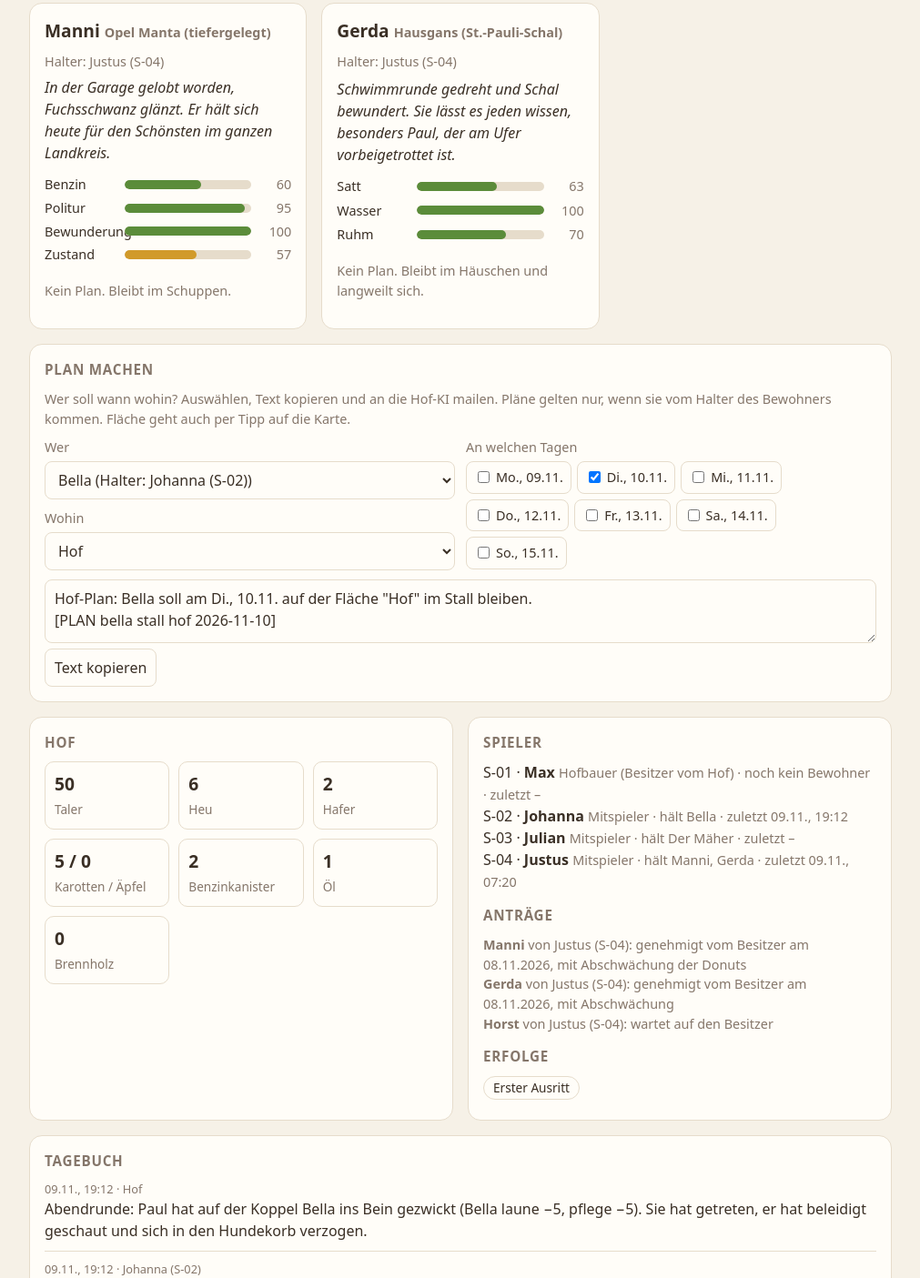
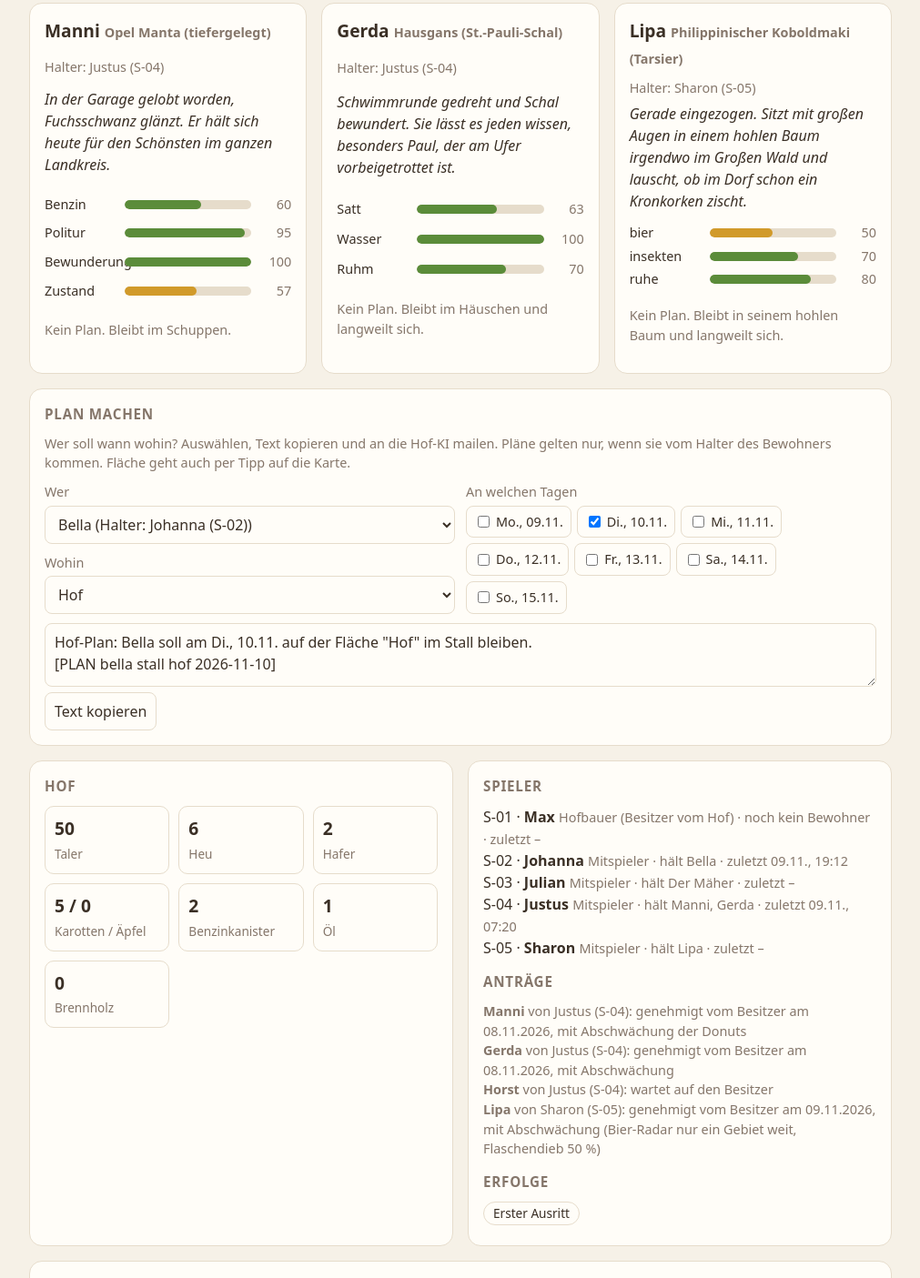
Before and after one commit to Pufferspeicher21/seiten, a plain HTML site: page hof/index.html in a window 1280 px wide. Shown: the part 1395-2800 px from the top of the page at 91% size, without its empty margins (134-1145 px from the left). Drawn offline with Linux system fonts and the light colour scheme.

Commit message:
Hof: Lipa zieht ein (S-05)

```diff
--- a/hof/index.html
+++ b/hof/index.html
@@ -132,7 +132,7 @@ const NAMEN = { satt: 'Satt', laune: 'Laune', fitness: 'Fitness', pflege: 'Pfleg
   benzin: 'Benzin', oel: 'Öl', messer: 'Messer', zustand: 'Zustand', politur: 'Politur', bewunderung: 'Bewunderung', energie: 'Energie', wasser: 'Wasser', ruhm: 'Ruhm' };
 const AKTION = { tier: { weide: 'weiden', wiese: 'weiden', obstwiese: 'weiden', hof: 'stall' },
   geraet: { weide: 'maehen', wiese: 'maehen', obstwiese: 'maehen', hof: 'schuppen', wald: 'holz' } };
-const AKTION_TEXT = { donuts: 'Donuts drehen', garage: 'in der Garage bleiben', hupen: 'auf dem Hofplatz hupen und röhren', angeben: 'durchs Dorf fahren und angeben', weiden: 'weiden', maehen: 'mähen', stall: 'im Stall bleiben', huette: 'in der Hütte bleiben', schwimmen: 'schwimmen und schnattern', schuppen: 'im Schuppen bleiben', holz: 'Holz machen' };
+const AKTION_TEXT = { donuts: 'Donuts drehen', garage: 'in der Garage bleiben', hupen: 'auf dem Hofplatz hupen und röhren', angeben: 'durchs Dorf fahren und angeben', weiden: 'weiden', maehen: 'mähen', stall: 'im Stall bleiben', huette: 'in der Hütte bleiben', schwimmen: 'schwimmen und schnattern', schuppen: 'im Schuppen bleiben', holz: 'Holz machen', kneipe: 'in die Dorfkneipe schleichen und auf Bier lauern', insekten: 'Insekten jagen' };
 const FARBE = { tier: '#c06a3a', geraet: '#5b63b5', frei: '#0a4ea2' };
 const farbeVon = b => b.frei ? FARBE.frei : FARBE[b.typ];
 const esc = s => String(s ?? '').replace(/[&<>"]/g, c => ({ '&': '&amp;', '<': '&lt;', '>': '&gt;', '"': '&quot;' }[c]));
@@ -268,18 +268,18 @@ function tierZustand(b, t, gefahr, gefahrBei) {
   const wackel = (p, s = 2) => { const q = t.getTime() / 1000; return [p[0] + Math.sin(q / 3 + hash(b.id) % 7) * s, p[1] + Math.cos(q / 4) * s]; };
   if (b.ausgebuext) return { pos: wackel(K.punkte.dorf, 4), text: 'ist ausgebüxt und steht beim Nachbarn im Dorf', bubble: '?' };
   const o = tagesOrt(b, tag);
-  if (!o.f || o.aktion === 'stall' || o.aktion === 'huette') return { pos: wackel(stall, 1), text: (b.zuhause_punkt ? 'sitzt in ihrer Hütte' : 'steht im Stall') + ' und wartet auf einen Befehl von ' + (spielerName(b.halter).split(' (')[0] || 'ihrem Halter') + ' (langweilt sich)' };
-  if (min < 420 || min >= 1170) return { pos: wackel(stall, 1), text: 'schläft im ' + (b.zuhause_punkt ? 'Häuschen' : 'Stall') };
+  if (!o.f || o.aktion === 'stall' || o.aktion === 'huette') return { pos: wackel(stall, 1), text: ((b.heim || {}).sitzt || (b.zuhause_punkt ? 'sitzt in ihrer Hütte' : 'steht im Stall')) + ' und wartet auf einen Befehl von ' + (spielerName(b.halter).split(' (')[0] || 'ihrem Halter') + ' (langweilt sich)' };
+  if (min < 420 || min >= 1170) return { pos: wackel(stall, 1), text: (b.heim || {}).schlaeft || 'schläft im ' + (b.zuhause_punkt ? 'Häuschen' : 'Stall') };
   const fl = flecken(o.f, tag), slot = 15, k = Math.floor((min - 440) / slot);
   const wp = i => { if (i < 0) return stall; const g = gefahrBei && gefahrBei(440 + i * slot); return zufallsPunkt(o.f, rng(b.id + tag + 'wp' + i), fl, g ? p => dist(p, g) < 170 ? -10 : 0 : null); };
   let pos, text;
   if (min < 440) { pos = lerp(stall, wp(0), ease((min - 420) / 20)); text = 'geht raus zur Fläche „' + o.f.name + '“'; }
-  else if (min >= 1150) { pos = lerp(wp(Math.floor((1150 - 440) / slot)), stall, ease((min - 1150) / 20)); text = 'geht zurück ' + (b.zuhause_punkt ? 'in ihre Hütte' : 'in den Stall'); }
+  else if (min >= 1150) { pos = lerp(wp(Math.floor((1150 - 440) / slot)), stall, ease((min - 1150) / 20)); text = (b.heim || {}).zurueck || 'geht zurück ' + (b.zuhause_punkt ? 'in ihre Hütte' : 'in den Stall'); }
   else {
     const inSlot = (min - 440) - k * slot, a = wp(k - 1 < 0 ? 0 : k - 1), z = wp(k);
     pos = inSlot < 4 && k > 0 ? lerp(a, z, ease(inSlot / 4)) : wackel(z, 1.5);
     const g = (S.flaechen[o.f.id] || {}).gras ?? 50;
-    text = o.f.art === 'teich' ? (inSlot < 4 && k > 0 ? 'paddelt quer über den Teich' : 'schwimmt auf dem Teich und schnattert') : (inSlot < 4 && k > 0 ? 'sucht sich eine neue Stelle, Fläche ' : 'grast, Fläche ') + '„' + o.f.name + '“' + (g < 30 ? ' (Gras viel zu kurz, sie meckert)' : '');
+    text = o.aktion !== 'weiden' && AKTION_TEXT[o.aktion] && o.aktion !== 'schwimmen' ? AKTION_TEXT[o.aktion] + ', Fläche „' + o.f.name + '“' : o.f.art === 'teich' ? (inSlot < 4 && k > 0 ? 'paddelt quer über den Teich' : 'schwimmt auf dem Teich und schnattert') : (inSlot < 4 && k > 0 ? 'sucht sich eine neue Stelle, Fläche ' : 'grast, Fläche ') + '„' + o.f.name + '“' + (g < 30 ? ' (Gras viel zu kurz, sie meckert)' : '');
   }
   let bubble = null;
   if (gefahr && dist(pos, gefahr) < 90 && o.f && o.f.punkte) {
@@ -494,7 +494,7 @@ function zeigeBewohner() {
       <p class="stimmung">${b.ausgebuext ? '<span class="warn">Ausgebüxt! Muss abgeholt werden.</span>' : esc(b.stimmung)}</p>
       ${bars}
       ${niedrig.length ? `<p class="warn">Braucht dringend: ${niedrig.join(', ')}</p>` : ''}
-      <p class="sub">${b.frei ? 'Hört auf niemanden. Macht, was er will. Gerade: ' + esc((zustand[b.id] || {}).text || '') : plan.length ? 'Plan: ' + plan.join(' · ') : 'Kein Plan. ' + (b.typ === 'tier' ? 'Bleibt im ' + (b.zuhause_punkt ? 'Häuschen' : 'Stall') + ' und langweilt sich.' : 'Bleibt im Schuppen.')}</p>
+      <p class="sub">${b.frei ? 'Hört auf niemanden. Macht, was er will. Gerade: ' + esc((zustand[b.id] || {}).text || '') : plan.length ? 'Plan: ' + plan.join(' · ') : 'Kein Plan. ' + (b.typ === 'tier' ? ((b.heim || {}).bleibt || 'Bleibt im ' + (b.zuhause_punkt ? 'Häuschen' : 'Stall')) + ' und langweilt sich.' : 'Bleibt im Schuppen.')}</p>
     </section>`;
   }).join('');
 }
--- a/hof/spielstand.json
+++ b/hof/spielstand.json
@@ -38,6 +38,11 @@
     {
       "id": "S-04",
       "name": "Justus",
+      "rolle": "mitspieler"
+    },
+    {
+      "id": "S-05",
+      "name": "Sharon",
       "rolle": "mitspieler"
     }
   ],
@@ -227,15 +232,57 @@
         "obstwiese": "weiden",
         "hof": "huette"
       }
+    },
+    {
+      "id": "lipa",
+      "name": "Lipa",
+      "typ": "tier",
+      "art": "Philippinischer Koboldmaki (Tarsier)",
+      "halter": "S-05",
+      "beschreibung": "Winziger Koboldmaki mit riesigen Kulleraugen, nachtaktiv und ein großartiger Springer. Ob Herr oder Dame, weiß niemand, alle sagen einfach Lipa. Liebt Bier über alles. Wo ein Bier aufgeht, ist Lipa nicht weit, und danach hört man irgendwo ein schiefes, glückliches Lied.",
+      "werte": {
+        "bier": 50,
+        "insekten": 70,
+        "ruhe": 80
+      },
+      "stimmung": "Gerade eingezogen. Sitzt mit großen Augen in einem hohlen Baum irgendwo im Großen Wald und lauscht, ob im Dorf schon ein Kronkorken zischt.",
+      "ort": "wald-gross",
+      "zuhause": "hohler Baum im Großen Wald (genaue Stelle geheim)",
+      "zuhause_punkt": [
+        790,
+        150
+      ],
+      "heim": {
+        "sitzt": "sitzt in seinem hohlen Baum",
+        "schlaeft": "schläft in seinem hohlen Baum",
+        "zurueck": "verschwindet zurück in den Wald",
+        "bleibt": "Bleibt in seinem hohlen Baum"
+      },
+      "plan": [],
+      "aktionen": {
+        "dorf": "kneipe",
+        "wald": "insekten",
+        "wiese": "insekten",
+        "weide": "insekten",
+        "obstwiese": "insekten",
+        "teich": "insekten",
+        "hof": "huette"
+      }
     }
   ],
   "letzte_pflege": {
     "S-01": null,
     "S-02": "2026-11-09T19:12:00+01:00",
     "S-03": null,
-    "S-04": "2026-11-09T07:20:00+01:00"
+    "S-04": "2026-11-09T07:20:00+01:00",
+    "S-05": null
   },
   "tagebuch": [
+    {
+      "zeit": "2026-11-09T21:30:00+01:00",
+      "wer": "Hof",
+      "text": "Lipa ist eingezogen! Ein winziger Koboldmaki mit Augen so groß wie Bierdeckel wohnt jetzt in einem hohlen Baum irgendwo im Großen Wald. Wo genau, weiß keiner. Dafür ist der Große Wald jetzt für alle freigelegt. In der Dorfkneipe hat am ersten Abend schon ein halbes Bier gefehlt, und aus dem Gebüsch kam ein schiefes Lied. Paul hat geschlafen und nichts gemerkt."
+    },
     {
       "zeit": "2026-11-09T19:12:00+01:00",
       "wer": "Hof",
@@ -412,9 +459,19 @@
       },
       "status": "wartet auf den Besitzer",
       "datum": "2026-11-08"
+    },
+    {
+      "id": "A-04",
+      "von": "S-05",
+      "idee": "Bier-Koboldmaki (Tarsier)",
+      "name": "Lipa",
+      "status": "genehmigt vom Besitzer am 09.11.2026, mit Abschwächung (Bier-Radar nur ein Gebiet weit, Flaschendieb 50 %)",
+      "datum": "2026-11-09"
     }
   ],
-  "freigelegt": [],
+  "freigelegt": [
+    "wald-gross"
+  ],
   "welt": {
     "fluss": "normal",
     "wetter": "bewölkt",
```
Also changed, not shown: 1 other file.
